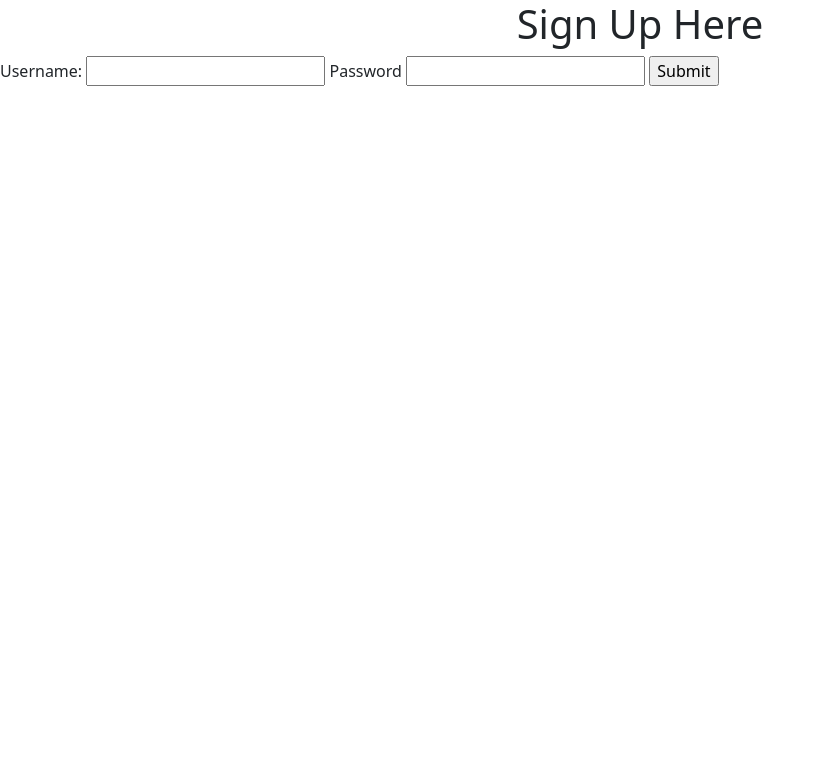
After one commit to LerichO/final-project, a Flask app: page /signup in a window 1280 px wide. The commit adds this page. Shown: the top 783 px of the page, without its empty margins (0-824 px from the left). Run offline with Flask 2, Linux system fonts and the light colour scheme; some libraries are stand-ins or nearby versions.

Commit message:
adding more merging

```diff
--- a/app.py
+++ b/app.py
@@ -1,6 +1,7 @@
 # ---- YOUR APP STARTS HERE ----
 # -- Import section --
-from flask import Flask, render_template, request, redirect
+from flask import Flask, render_template, request, redirect, session
+from flask_pymongo import PyMongo
 from datetime import datetime
 import model
 import os
@@ -8,23 +9,94 @@ import os
 # -- Initialization section --
 app = Flask(__name__)
 
-app.config["API_KEY"] = os.getenv("API_KEY")
+app.config["YELP_API_KEY"] = os.getenv("YELP_API_KEY")
+mongo_password = os.getenv('PASSWORD')
+app.secret_key = os.getenv('SECRET_KEY')
+app.config['MONGO_DBNAME'] = 'databse'
+app.config['MONGO_URI'] = f'mongodb+srv://admin:{mongo_password}@cluster0.dveg5.mongodb.net/small-services-finder?retryWrites=true&w=majority'
+mongo = PyMongo(app)
+# -- Routes section --
 
-# -- Routes section --
+
 @app.route('/')
 @app.route('/index')
 def index():
-    return render_template("index.html", time = datetime.now())
+    return render_template("index.html", time=datetime.now())
 
-@app.route("/results", methods = ["GET", "POST"])
+
+@app.route("/signup", methods=["GET", "POST"])
+def signup():
+    if request.method == "GET":
+        return render_template("signup.html")
+    else:
+        users = mongo.db.users  # creates a users database in mongoDB if none exist already
+
+        # stores form data into user dictionary
+        user = {
+            "username": request.form["user_name"],
+            "password": request.form["password"]
+        }
+
+        # check for existing user exists
+        exisiting_user = users.find_one({"username": user["username"]})
+        # condition for if user exists
+        if exisiting_user is None:
+            # adds user into mongo
+            users.insert(user)
+            # tell the browser session who the user is
+            session["username"] = request.form["user_name"]
+            return "user has been created"
+        else:
+            return "That username is taken"
+
+
+@app.route("/login", methods=["GET", "POST"])
+def login():
+    if request.method == "GET":
+        return render_template("login.html")
+    else:
+        users = mongo.db.users  # creates a users database in mongoDB if none exist already
+
+        # stores form data into user dictionary
+        user = {
+            "username": request.form["user_name"],
+            "password": request.form["password"]
+        }
+
+        # check for existing user exists
+        exisiting_user = users.find_one({"username": user["username"]})
+        # condition for if user exists
+        if exisiting_user is None:
+            return "That username does not exist, try signing up an account instead."
+        else:
+            error = ""
+            # check if passwords match
+            if user['password'] == exisiting_user['password']:
+                session['username'] = user['username']
+                return redirect("/")
+            else:
+                error = "That's not the correct password"
+                return render_template('login.html', error=error)
+            session["username"] = request.form["user_name"]
+            return render_template("index.html")
+
+
+@app.route("/logout")
+def logout():
+    # removes session
+    session.clear()
+    return render_template("index.html")
+
+
+@app.route("/results", methods=["GET", "POST"])
 def results():
     api_key = app.config["API_KEY"]
     user_response_city = request.form["city-state"]
     user_response_service = request.form["service"]
 
-    businesses = model.search(user_response_service, user_response_city, api_key )
+    businesses = model.search(user_response_service, user_response_city, api_key)
     # -- ^^^^^less code used than referencing model.bussiness_list seperately
     # print(businesses) # enable wehen needed for debugging purposes --
 
     # -- elements of businesses can now render specific values of keys on html --
-    return render_template("results.html", businesses = businesses)
+    return render_template("results.html", businesses=businesses)
--- a/templates/index.html
+++ b/templates/index.html
@@ -29,6 +29,11 @@
 
         <input  type="submit" value="Submit" />
     </form>
+
+    {% if session %}
+            <p>Hi {{session['username']}}</p>
+            <a href = "/logout"> Log Out </a>
+    {% endif %}
 </div>
 </body>
 
--- /dev/null
+++ b/templates/signup.html
@@ -0,0 +1,21 @@
+<html>
+
+<head>
+    <title>Sign Up Page</title>
+    <link rel="stylesheet" type="text/css" href="static/css/style.css?q={{ time }}" />
+    <link href="https://cdn.jsdelivr.net/npm/bootstrap@5.0.2/dist/css/bootstrap.min.css" rel="stylesheet"
+        integrity="sha384-EVSTQN3/azprG1Anm3QDgpJLIm9Nao0Yz1ztcQTwFspd3yD65VohhpuuCOmLASjC" crossorigin="anonymous">
+</head>
+
+<body>
+    <h1>Sign Up Here</h1>
+    <form method="POST" action="/signup">
+        <label for="user_name">Username:</label>
+        <input type="text" name="user_name" value="">
+        <label for="password">Password</label>
+        <input type="text" name="password" value="">
+        <input type="submit" value="Submit">
+    </form>
+</body>
+
+</html>
```
Also changed, not shown: templates/login.html (added, +22 -0 lines), templates/logout.html (added, +15 -0 lines).
